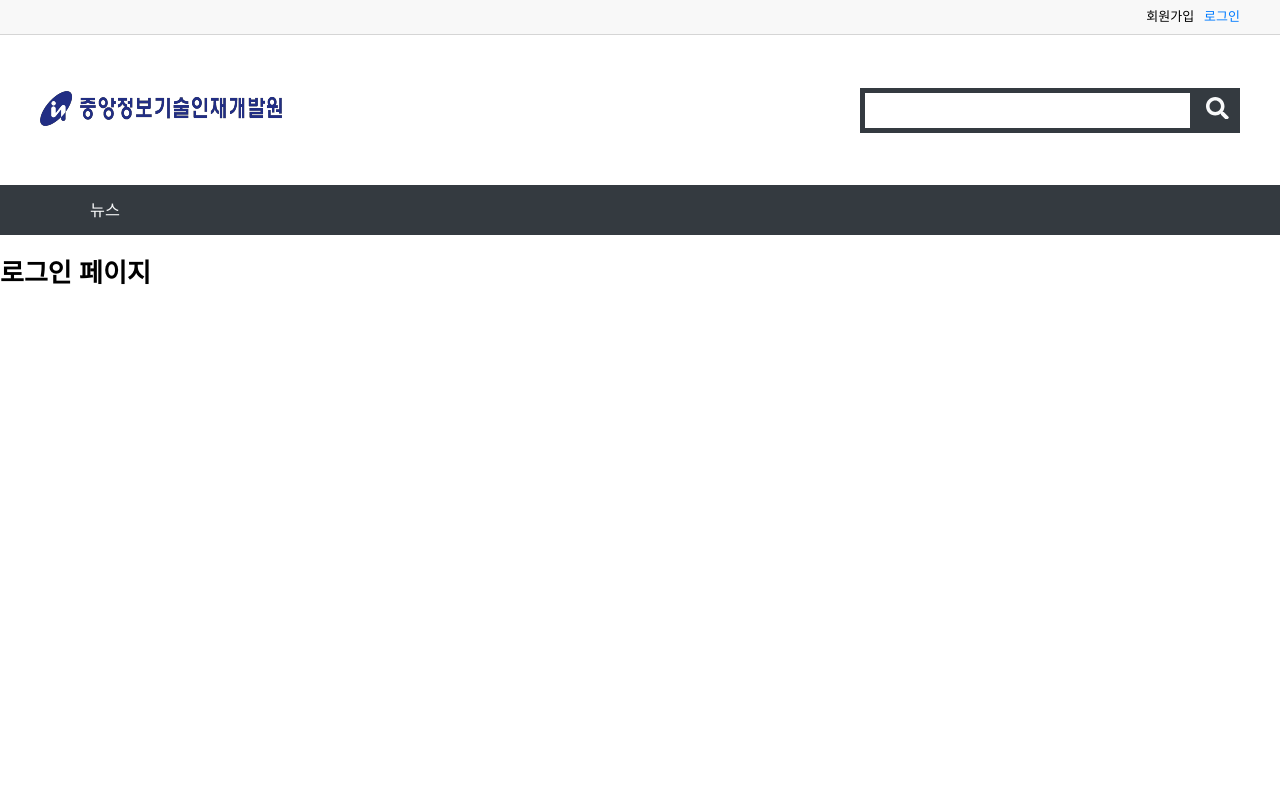
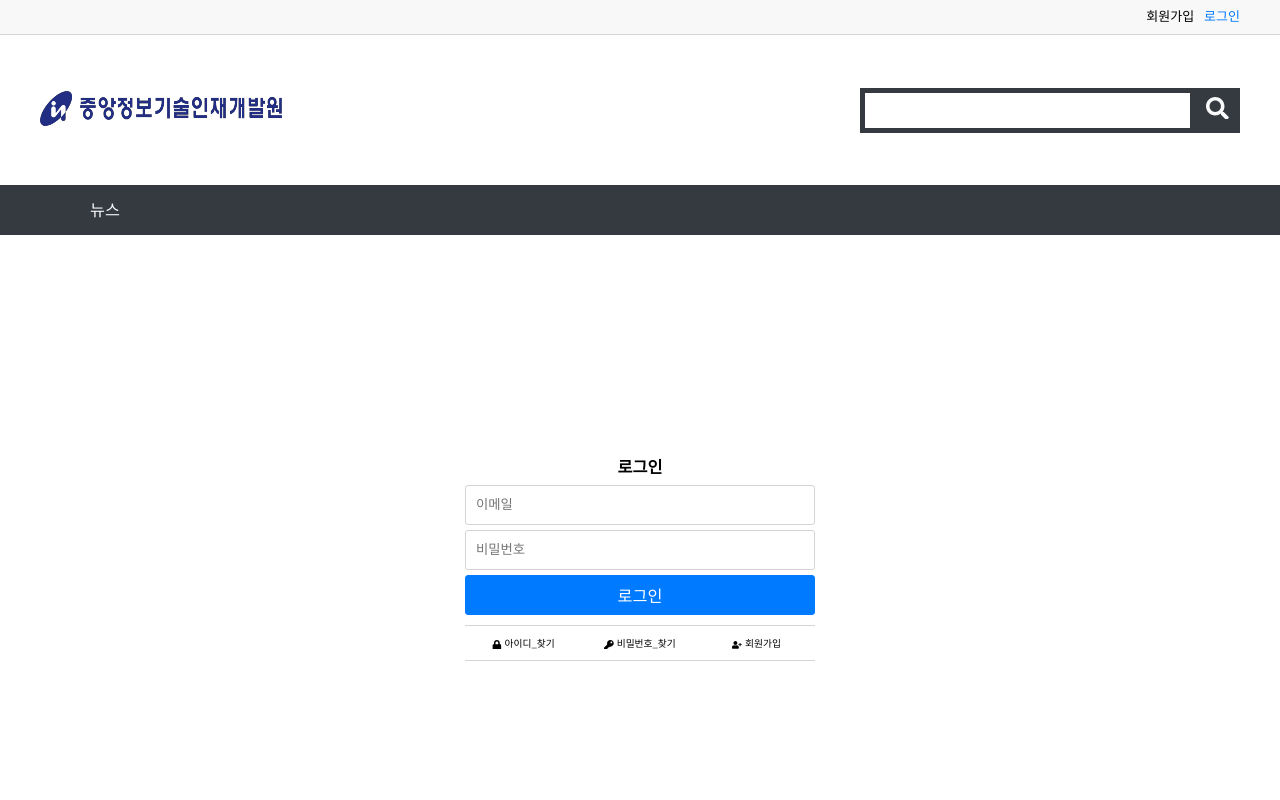
Before and after one commit to parksaehyun/React_Project, a React (Create React App) app: page /member/login in a window 1280 px wide. Shown: the top 800 px of the page. Built offline with nearby package versions, Linux system fonts and the light colour scheme.

Commit message:
회원 로그인 페이지, 로그인 유지 처리

```diff
--- a/src/App.js
+++ b/src/App.js
@@ -11,18 +11,26 @@
 
 /* 회원 페이지 E */
 
+/* 마이페이지 S */
+const MypageMain = loadable(() => import('./mypage/pages/MypageMain'));
+/* 마이페이지 E */
+
 const App = () => {
   return (
     <Routes>
       <Route path="/" element={<MainLayout />}>
         <Route index element={<Main />} /> {/* 메인 페이지 */}
-
         {/* 회원 페이지 S */}
         <Route path="member">
           <Route path="join" element={<Join />} />
           <Route path="login" element={<Login />} />
         </Route>
         {/* 회원 페이지 E */}
+        {/* 마이페이지 S */}
+        <Route path="mypage">
+          <Route index element={<MypageMain />} />
+        </Route>
+        {/* 마이페이지 E */}
         <Route path="*" element={<NotFound />} /> {/* 없는 페이지 */}
       </Route>
     </Routes>
--- a/src/commons/components/Buttons.js
+++ b/src/commons/components/Buttons.js
@@ -1,15 +1,31 @@
 import styled, { css } from 'styled-components';
 import { buttonColor } from '../../styles/color';
 import fontSize from '../../styles/fontSize';
+const { big, medium } = fontSize;
+const commonStyle = css`
+  width: 100%;
+  border-radius: 3px;
+  cursor: pointer;
+`;
 
-const { big } = fontSize;
+export const MidButton = styled.button`
+  font-size: ${medium};
+  height: 40px;
+  ${commonStyle}
+
+  ${({ color }) =>
+    buttonColor[color] &&
+    css`
+      background: ${buttonColor[color][0]};
+      color: ${buttonColor[color][1]};
+      border: 1px solid ${buttonColor[color][2]};
+    `}
+`;
 
 export const BigButton = styled.button`
   font-size: ${big};
   height: 45px;
-  width: 100%;
-  border-radius: 3px;
-  cursor: pointer;
+  ${commonStyle}
 
   ${({ color }) =>
     buttonColor[color] &&
@@ -22,13 +38,13 @@
 
 export const ButtonGroup = styled.div`
   display: flex;
-  width: ${({width}) => (width ? `${width}px` : `100%`) };
+  width: ${({ width }) => (width ? `${width}px` : '100%')};
   margin: 20px auto;
 
   button {
     width: 0;
     flex-grow: 1;
-  };
+  }
 
   button + button {
     margin-left: 5px;
--- /dev/null
+++ b/src/commons/components/auth/MemberOnly.js
@@ -0,0 +1,11 @@
+import React, {useContext} from "react";
+import { Navigate } from "react-router-dom";
+import UserInfoContext from "../../../member/modules/UserInfoContext";
+
+const MemberOnly = ({children}) => {
+    const { states: { isLogin}} = useContext(UserInfoContext);
+
+    return isLogin ? children : <Navigate to="/member/login" replace={true} />;
+};
+
+export default React.memo(MemberOnly);
--- a/src/index.js
+++ b/src/index.js
@@ -6,12 +6,14 @@
 import { HelmetProvider } from 'react-helmet-async';
 import { BrowserRouter } from 'react-router-dom';
 import ErrorPage from './commons/pages/Error';
+import { UserInfoProvider } from './member/modules/UserInfoContext';
 
 import './i18n';
 
 const root = ReactDOM.createRoot(document.getElementById('root'));
 root.render(
   <React.StrictMode>
+    <UserInfoProvider>
       <ErrorPage>
         <HelmetProvider>
           <BrowserRouter>
@@ -19,6 +21,7 @@
           </BrowserRouter>
         </HelmetProvider>
       </ErrorPage>
+    </UserInfoProvider>
   </React.StrictMode>,
 );
 
--- a/src/layouts/MainLayout.js
+++ b/src/layouts/MainLayout.js
@@ -5,7 +5,8 @@
 import Footer from "../outlines/Footer";
 
 const MainBox = styled.main`
-min-height: 650px;
+    min-height: 650px;
+    position: relative;
 `;
 
 const MainLayout = () => {
--- /dev/null
+++ b/src/member/components/LoginForm.js
@@ -0,0 +1,86 @@
+import React from 'react';
+import styled from 'styled-components';
+import { useTranslation } from 'react-i18next';
+import { Link } from 'react-router-dom';
+import { FaLock, FaKey, FaUserPlus } from 'react-icons/fa';
+import InputBox from '../../commons/components/InputBox';
+import { MidButton } from '../../commons/components/Buttons';
+import MessageBox from '../../commons/components/MessageBox';
+import fontSize from '../../styles/fontSize';
+
+
+const { small } = fontSize;
+
+const FormBox = styled.form`
+  width: 350px;
+  margin: 0 auto;
+
+  input {
+    margin-bottom: 5px;
+  }
+`;
+const LinkBox = styled.div`
+  width: 350px;
+  margin: 10px auto 0;
+  display: flex;
+  border: 1px solid #d5d5d5;
+  border-left: 0;
+  border-right: 0;
+
+  a {
+    flex-grow: 1;
+    width: 0;
+    text-align: center;
+    padding: 10px 0;
+    font-size: ${small};
+
+    svg {
+      vertical-align: middle;
+    }
+  }
+`;
+
+const LoginForm = ({ form, onSubmit, onChange, errors }) => {
+  const { t } = useTranslation();
+
+  return (
+    <>
+      <FormBox onSubmit={onSubmit} autoComplete="off">
+        <InputBox
+          type="text"
+          name="email"
+          value={form.email ?? ''}
+          placeholder={t('이메일')}
+          onChange={onChange}
+        />
+        <MessageBox messages = {errors.email} color="danger" />
+
+        <InputBox
+          type="password"
+          name="password"
+          value={form.password ?? ''}
+          placeholder={t('비밀번호')}
+          onChange={onChange}
+        />
+        <MessageBox messages={errors.password} color="danger" />
+
+        <MidButton type="submit" color="primary">
+          {t('로그인')}
+        </MidButton>
+      </FormBox>
+      <LinkBox>
+        <Link to="/member/find_id">
+          <FaLock /> {t('아이디_찾기')}
+        </Link>
+        <Link to="/member/find_pw">
+          <FaKey /> {t('비밀번호_찾기')}
+        </Link>
+        <Link to="/member/join">
+          <FaUserPlus /> {t('회원가입')}
+        </Link>
+      </LinkBox>
+    </>
+  );
+};
+
+export default React.memo(LoginForm);
--- /dev/null
+++ b/src/member/containers/LoginContainer.js
@@ -0,0 +1,90 @@
+import React, { useState, useCallback, useContext } from 'react';
+import { useTranslation } from 'react-i18next';
+import { useNavigate, useSearchParams } from 'react-router-dom';
+import LoginForm from '../components/LoginForm';
+import UserInfoContext from '../modules/UserInfoContext';
+
+const LoginContainer = () => {
+  const [form, setForm] = useState({});
+  const [errors, setErrors] = useState({});
+  const [searchParams] = useSearchParams();
+
+  const { t } = useTranslation();
+  const navigate = useNavigate();
+
+  const {
+    actions: { setIsLogin, setUserInfo },
+  } = useContext(UserInfoContext);
+
+  /**
+   * 로그인 처리
+   * 1. 데이터 검증
+   *    1) 필수 항목 체크 - 이메일, 비밀번호
+   *    2) 이메일로 가입된 회원인지 체크
+   *    3) 비밀번호가 일치하는지 체크
+   *
+   * 2. 로그인 처리 : 회원정보를 사이트 전역에 유지
+   * 3. 후속 처리 : 회원 전용 서비스 URL로 이동
+   *
+   */
+  const onSubmit = useCallback(
+    (e) => {
+      e.preventDefault();
+
+      const _errors = {};
+      let hasErrors = false;
+
+      /* 데이터 검증 - 필수 항목 체크 S */
+      const requiredFields = {
+        email: t('이메일을_입력_하세요.'),
+        password: t('비밀번호를_입력_하세요.'),
+      };
+
+      for (const [field, msg] of Object.entries(requiredFields)) {
+        if (!form[field] || !form[field].trim()) {
+          _errors[field] = _errors[field] || [];
+          _errors[field].push(msg);
+          hasErrors = true;
+        }
+      }
+      /* 데이터 검증 - 필수 항목 체크 E */
+
+      setErrors(_errors);
+
+      if (hasErrors) {
+        // 검증 실패이면 로그인 처리 X
+        return;
+      }
+
+      // 로그인 처리
+      setIsLogin(true);
+      setUserInfo({email: "user01@test.org", name: '사용자01' });
+
+      /**
+       * 후속 처리 : 회원 전용 서비스 URL로 이동
+       * 예) /member/login?redirectURL=로그인 이후 이동할 경로
+       *
+       */
+      const redirectURL = searchParams.get('redirectURL') || '/';
+      navigate(redirectURL, { replace: true });
+    },
+    [t, form, searchParams, navigate],
+  );
+
+  const onChange = useCallback((e) => {
+    const name = e.target.name;
+    const value = e.target.value.trim();
+    setForm((form) => ({ ...form, [name]: value }));
+  }, []);
+
+  return (
+    <LoginForm
+      form={form}
+      onSubmit={onSubmit}
+      onChange={onChange}
+      errors={errors}
+    />
+  );
+};
+
+export default React.memo(LoginContainer);
--- /dev/null
+++ b/src/member/modules/UserInfoContext.js
@@ -0,0 +1,35 @@
+import { createContext, useState } from 'react';
+
+const UserInfoContext = createContext({
+  states: {
+    // 상태 값
+    userInfo: null,
+    isLogin: false,
+  },
+  actions: {
+    // 상태 변경 함수
+    setUserInfo: null,
+    setIsLogin: null,
+  },
+});
+
+const UserInfoProvider = ({ children }) => {
+  const [userInfo, setUserInfo] = useState(null);
+  const [isLogin, setIsLogin] = useState(null);
+  const value = {
+    states: { userInfo, isLogin },
+    actions: { setUserInfo, setIsLogin },
+  };
+
+  return (
+    <UserInfoContext.Provider value={value}>
+      {children}
+    </UserInfoContext.Provider>
+  );
+};
+
+const { Consumer: UserInfoConsumer } = UserInfoContext;
+
+export { UserInfoConsumer, UserInfoProvider };
+
+export default UserInfoContext;
--- a/src/member/pages/Login.js
+++ b/src/member/pages/Login.js
@@ -1,7 +1,45 @@
-import React from "react";
+import React from 'react';
+import { Helmet } from 'react-helmet-async';
+import { useTranslation } from 'react-i18next';
+import styled from 'styled-components';
+import LoginContainer from '../containers/LoginContainer';
+import fontSize from '../../styles/fontSize';
+const { medium } = fontSize;
+
+
+const OuterBox = styled.div`
+  position: absolute;
+  width: 100%;
+  height: 100%;
+  left: 0;
+  top: 0;
+
+  display: flex;
+  flex-direction: column;
+  justify-content: center;
+
+  h1 {
+    text-align: center;
+    font-size: ${medium};
+    margin: 0 0 10px;
+    padding: 0;
+    line-height: 1;
+  }
+`;
 
 const Login = () => {
-    return <h1>로그인 페이지</h1>
+  const { t } = useTranslation();
+  return (
+    <>
+      <Helmet>
+        <title>{t('로그인')}</title>
+      </Helmet>
+      <OuterBox>
+        <h1>{t('로그인')}</h1>
+        <LoginContainer />
+      </OuterBox>
+    </>
+  );
 };
 
 export default React.memo(Login);
--- /dev/null
+++ b/src/mypage/pages/MypageMain.js
@@ -0,0 +1,12 @@
+import React from 'react';
+import MemberOnly from '../../commons/components/auth/MemberOnly';
+
+const MypageMain = () => {
+  return (
+    <MemberOnly>
+      <h1>마이페이지</h1>
+    </MemberOnly>
+  );
+};
+
+export default React.memo(MypageMain);
```
Also changed, not shown: src/outlines/Header.js (+33 -4 lines), src/outlines/MainMenu.js (renamed from src/outlines/MainMeu.js). Lines whose indentation alone changed are shown as unchanged.
